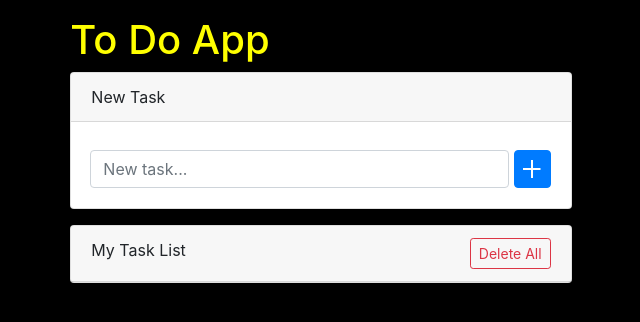
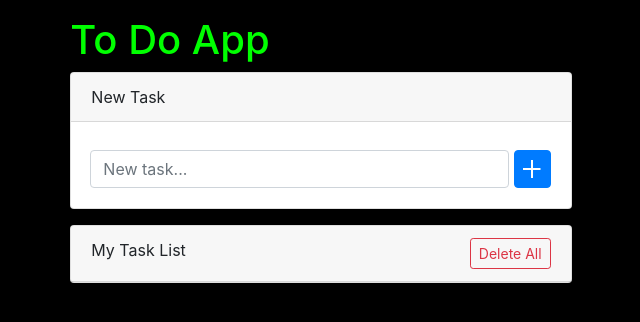
Before and after one commit to acarerisa/genesis, a plain HTML site: page toDoApp/index.html in a window 1280 px wide. Shown: the whole page, without its empty margins (319-959 px from the left). Drawn offline with nearby package versions, Linux system fonts and the light colour scheme.

Commit message:
app title color change

```diff
--- a/toDoApp/style.css
+++ b/toDoApp/style.css
@@ -2,7 +2,7 @@ body{
   background-color: black;
 }
 .app-title{
-  color: yellow;
+  color: lime;
 }
 #btnaddNewTask {
     display:inline-block;
```
